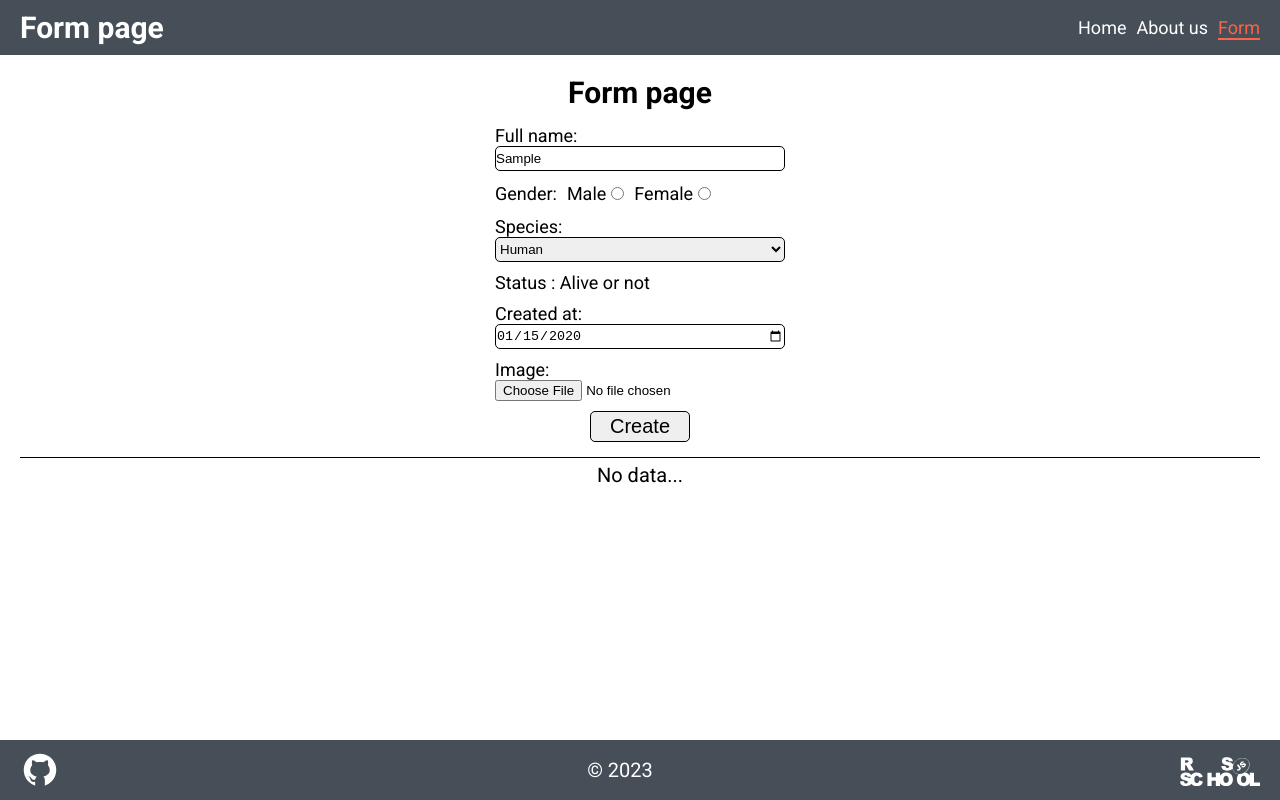
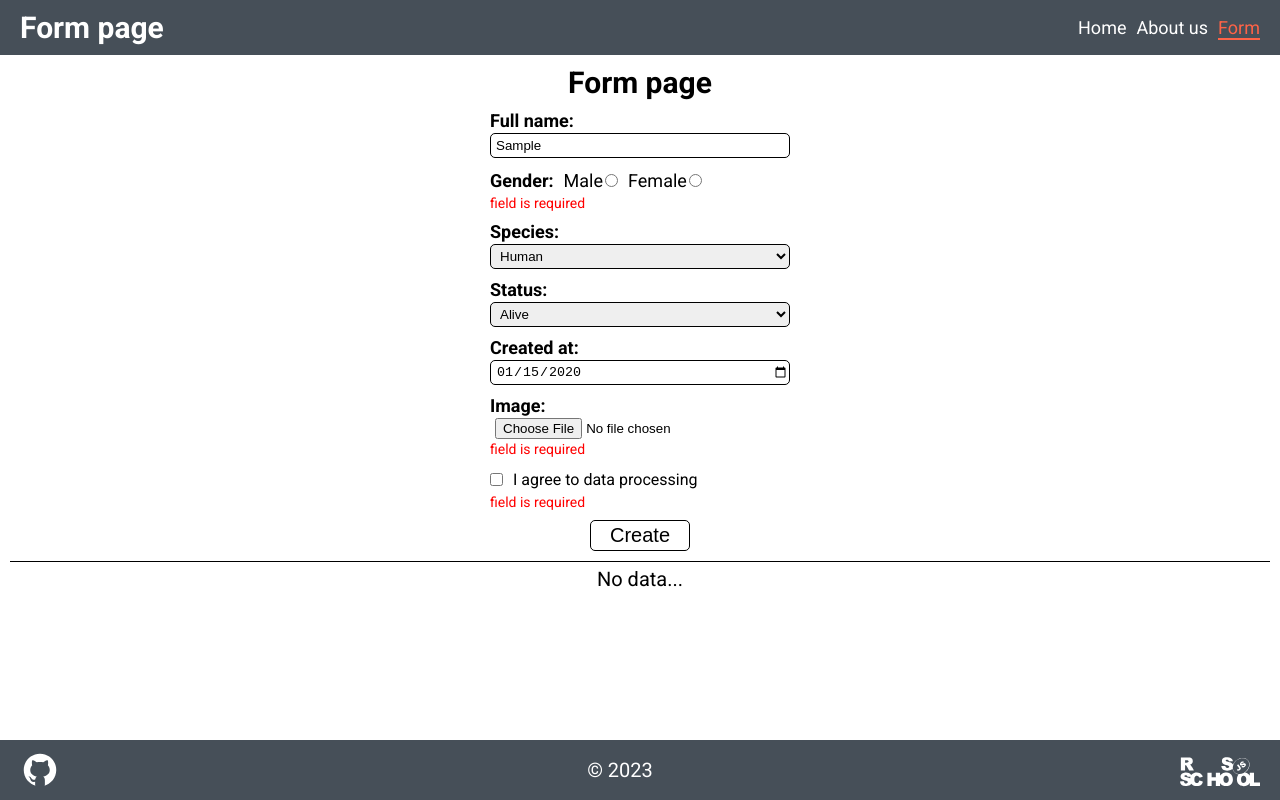
Before and after one commit to ViktorMinkov/rss-react, a React (Vite) app: page /forms in a window 1280 px wide. Both pictures are taken after typing "Sample", "2020-01-15" into the empty fields and a click on the button "Create". Built offline with nearby package versions, Linux system fonts and the light colour scheme.

Commit message:
feat: add validate to form inputs

```diff
--- a/src/components/Form/Form.scss
+++ b/src/components/Form/Form.scss
@@ -5,14 +5,16 @@
   font-size: 1.8rem;
   width: 300px;
   margin: 0 auto;
-  padding: 5px;
   &__input-wrapper {
     display: flex;
     flex-direction: column;
-    &-gender {
-      flex-direction: row;
-      gap: 10px;
-      align-items: center;
+    gap: 2px;
+  }
+  &__title {
+    font-weight: bold;
+    &-data {
+      font-size: 1.6rem;
+      text-align: center;
     }
   }
   &__input {
@@ -20,6 +22,7 @@
     border: 1px solid;
     border-radius: 5px;
     height: 25px;
+    padding-left: 5px;
     &-image {
       border: none;
       height: auto;
@@ -28,12 +31,13 @@
   }
   &__radio-wrapper {
     display: flex;
+    align-items: center;
     gap: 10px;
   }
-  &__radio {
+  &__radio-item {
     display: flex;
     align-items: center;
-    gap: 5px;
+    gap: 2px;
   }
   &__btn {
     width: 100px;
@@ -42,5 +46,24 @@
     border: 1px solid black;
     border-radius: 5px;
     padding: 3px;
+    background-color: transparent;
+    transition: background-color 0.3s ease-in, color 0.3s ease-in;
+    &:hover {
+      background-color: black;
+      color: white;
+    }
+  }
+  &__gender,
+  &__agreement {
+    display: flex;
+    align-items: center;
+    gap: 10px;
+    &-text {
+      font-size: 1.6rem;
+    }
+  }
+  &__error {
+    font-size: 1.4rem;
+    color: red;
   }
 }
--- a/src/components/Form/Form.tsx
+++ b/src/components/Form/Form.tsx
@@ -1,53 +1,266 @@
 import React from 'react';
 import './Form.scss';
 
-class Form extends React.Component {
+type FormProps = Record<string, never>;
+interface FormState {
+  name: { valid: boolean; focus: boolean };
+  gender: { valid: boolean; focus: boolean };
+  species: { valid: boolean; focus: boolean };
+  status: { valid: boolean; focus: boolean };
+  date: { valid: boolean; focus: boolean };
+  image: { valid: boolean; focus: boolean };
+  agreement: { valid: boolean; focus: boolean };
+  // inputNameValid: boolean;
+  // inputGenderValid: boolean;
+  // inputSpeciesValid: boolean;
+  // inputStatusValid: boolean;
+  // inputDateValid: boolean;
+  // inputImageValid: boolean;
+  // inputAgreementValid: boolean;
+}
+
+class Form extends React.Component<FormProps, FormState> {
+  inputNameRef: React.RefObject<HTMLInputElement>;
+  inputMaleRef: React.RefObject<HTMLInputElement>;
+  inputFemaleRef: React.RefObject<HTMLInputElement>;
+  inputSpeciesRef: React.RefObject<HTMLSelectElement>;
+  inputStatusRef: React.RefObject<HTMLSelectElement>;
+  inputDateRef: React.RefObject<HTMLInputElement>;
+  inputImageRef: React.RefObject<HTMLInputElement>;
+  inputAgreementRef: React.RefObject<HTMLInputElement>;
+
+  constructor(props: FormProps) {
+    super(props);
+    this.inputNameRef = React.createRef();
+    this.inputMaleRef = React.createRef();
+    this.inputFemaleRef = React.createRef();
+    this.inputSpeciesRef = React.createRef();
+    this.inputStatusRef = React.createRef();
+    this.inputDateRef = React.createRef();
+    this.inputImageRef = React.createRef();
+    this.inputAgreementRef = React.createRef();
+    this.state = {
+      name: { valid: false, focus: false },
+      gender: { valid: false, focus: false },
+      species: { valid: false, focus: false },
+      status: { valid: false, focus: false },
+      date: { valid: false, focus: false },
+      image: { valid: false, focus: false },
+      agreement: { valid: false, focus: false },
+      // inputNameValid: false,
+      // inputGenderValid: false,
+      // inputSpeciesValid: false,
+      // inputStatusValid: false,
+      // inputDateValid: false,
+      // inputImageValid: false,
+      // inputAgreementValid: false,
+    };
+  }
+
+  validateName = () => {
+    const nameRegexp = /^[A-Z]/;
+    if (this.inputNameRef && this.inputNameRef.current) {
+      const { value } = this.inputNameRef.current;
+      if (value.length > 0 && value.match(nameRegexp)) {
+        return { valid: true, focus: true };
+      } else {
+        return { valid: false, focus: true };
+      }
+    }
+    return { valid: false, focus: false };
+  };
+  validateGender = () => {
+    if (
+      this.inputMaleRef &&
+      this.inputMaleRef.current &&
+      this.inputFemaleRef &&
+      this.inputFemaleRef.current
+    ) {
+      const maleChecked = this.inputMaleRef.current.checked;
+      const femaleChecked = this.inputFemaleRef.current.checked;
+      if (maleChecked || femaleChecked) {
+        return { valid: true, focus: true };
+      } else {
+        return { valid: false, focus: true };
+      }
+    }
+    return { valid: false, focus: false };
+  };
+  validateSpecies = () => {
+    if (this.inputSpeciesRef && this.inputSpeciesRef.current) {
+      const { value } = this.inputSpeciesRef.current;
+      if (value.length) {
+        return { valid: true, focus: true };
+      } else {
+        return { valid: false, focus: true };
+      }
+    }
+    return { valid: false, focus: false };
+  };
+  validateStatus = () => {
+    if (this.inputStatusRef && this.inputStatusRef.current) {
+      const { value } = this.inputStatusRef.current;
+      if (value.length) {
+        return { valid: true, focus: true };
+      } else {
+        return { valid: false, focus: true };
+      }
+    }
+    return { valid: false, focus: false };
+  };
+  validateDate = () => {
+    if (this.inputDateRef && this.inputDateRef.current) {
+      const { value } = this.inputDateRef.current;
+      if (value.length > 0) {
+        return { valid: true, focus: true };
+      } else {
+        return { valid: false, focus: true };
+      }
+    }
+    return { valid: false, focus: false };
+  };
+  validateImage = () => {
+    if (this.inputImageRef && this.inputImageRef.current) {
+      if (this.inputImageRef.current.files && this.inputImageRef.current.files.length > 0) {
+        return { valid: true, focus: true };
+      } else {
+        return { valid: false, focus: true };
+      }
+    }
+    return { valid: false, focus: false };
+  };
+  validateAgreement = () => {
+    if (this.inputAgreementRef && this.inputAgreementRef.current) {
+      const { checked } = this.inputAgreementRef.current;
+      if (checked) {
+        return { valid: true, focus: true };
+      } else {
+        return { valid: false, focus: true };
+      }
+    }
+    return { valid: false, focus: false };
+  };
+  validateForm = () => {
+    const newState = {
+      name: this.validateName(),
+      gender: this.validateGender(),
+      species: this.validateSpecies(),
+      status: this.validateStatus(),
+      date: this.validateDate(),
+      image: this.validateImage(),
+      agreement: this.validateAgreement(),
+    };
+    return newState;
+  };
+
   sumbitForm = (event: React.FormEvent<HTMLFormElement>) => {
     event.preventDefault();
+    const newState = this.validateForm();
+    if (Object.values(newState).every(({ valid, focus }) => valid && focus)) {
+      console.log('create cards');
+    }
+    this.setState({ ...this.state, ...newState });
   };
 
   render() {
+    const {
+      name,
+      gender,
+      status,
+      species,
+      date,
+      image,
+      agreement,
+      // inputNameValid,
+      // inputGenderValid,
+      // inputSpeciesValid,
+      // inputStatusValid,
+      // inputDateValid,
+      // inputImageValid,
+      // inputAgreementValid,
+    } = this.state;
     return (
       <form className="form-page__form form" onSubmit={this.sumbitForm}>
         <div className="form__input-wrapper">
-          <label className="form__label" htmlFor="fullname">
-            Full name:
-          </label>
-          <input className="form__input" type="text" id="fullname" />
+          <div className="form__title">Full name:</div>
+          <input
+            className="form__input"
+            type="text"
+            ref={this.inputNameRef}
+            placeholder="Write fullname"
+          />
+          {!name.valid && name.focus && <div className="form__error">field is required</div>}
         </div>
-        <div className="form__input-wrapper form__input-wrapper-gender ">
-          Gender:
-          <div className="form__radio-wrapper">
-            <div className="form__radio">
-              <label className="form__label">Male</label>
-              <input className="form__input" type="radio" name="gender" value="male" />
-            </div>
-            <div className="form__radio">
-              <label className="form__label">Female</label>
-              <input className="form__input" type="radio" name="gender" value="female" />
+        <div className="form__input-wrapper">
+          <div className="form__gender">
+            <div className="form__title">Gender:</div>
+            <div className="form__radio-wrapper">
+              <div className="form__radio-item">
+                <div className="form__label">Male</div>
+                <input
+                  className="form__input"
+                  type="radio"
+                  name="gender"
+                  value="male"
+                  ref={this.inputMaleRef}
+                />
+              </div>
+              <div className="form__radio-item">
+                <div className="form__label">Female</div>
+                <input
+                  className="form__input"
+                  type="radio"
+                  name="gender"
+                  value="female"
+                  ref={this.inputFemaleRef}
+                />
+              </div>
             </div>
           </div>
+          {!gender.valid && gender.focus && <div className="form__error">field is required</div>}
         </div>
         <div className="form__input-wrapper">
-          <label htmlFor="species">Species:</label>
-          <select className="form__input" name="species" id="species">
+          <div className="form__title">Species:</div>
+          <select className="form__input" name="species" id="species" ref={this.inputSpeciesRef}>
             <option value="human">Human</option>
             <option value="alien">Alien</option>
             <option value="robot">Robot</option>
           </select>
-        </div>
-        <div className="form__input-wrapper">Status : Alive or not</div>
-        <div className="form__input-wrapper">
-          <label className="form__label" htmlFor="date">
-            Created at:
-          </label>
-          <input className="form__input" type="date" id="date" />
+          {!species.valid && species.focus && <div className="form__error">field is required</div>}
         </div>
         <div className="form__input-wrapper">
-          <label className="form__label" htmlFor="date">
-            Image:
-          </label>
-          <input className="form__input form__input-image" type="file" id="file" accept="image/*" />
+          <div className="form__title">Status:</div>
+          <select className="form__input" name="status" id="status" ref={this.inputStatusRef}>
+            <option value="alive">Alive</option>
+            <option value="dead">Dead</option>
+          </select>
+          {!status.valid && status.focus && <div className="form__error">field is required</div>}
+        </div>
+        <div className="form__input-wrapper">
+          <div className="form__title">Created at:</div>
+          <input className="form__input" type="date" id="date" ref={this.inputDateRef} />
+          {!date.valid && date.focus && <div className="form__error">field is required</div>}
+        </div>
+        <div className="form__input-wrapper">
+          <div className="form__title">Image:</div>
+          <input
+            className="form__input form__input-image"
+            type="file"
+            id="file"
+            accept="image/*"
+            ref={this.inputImageRef}
+          />
+          {!image.valid && image.focus && <div className="form__error">field is required</div>}
+        </div>
+        <div className="form__input-wrapper">
+          <div className="form__agreement">
+            <input className="form__input" type="checkbox" ref={this.inputAgreementRef} />
+            <div className="form__agreement-text">I agree to data processing</div>
+          </div>
+
+          {!agreement.valid && agreement.focus && (
+            <div className="form__error">field is required</div>
+          )}
         </div>
         <button className="form__btn" type="submit">
           Create
--- a/src/pages/FormPage/FormPage.scss
+++ b/src/pages/FormPage/FormPage.scss
@@ -2,7 +2,7 @@
   display: flex;
   flex-direction: column;
   gap: 10px;
-  padding: 20px;
+  padding: 10px;
   &__title {
     font-size: 3rem;
     text-align: center;
```
Also changed, not shown: tsconfig.json (+8 -5 lines), 1 other file (tests, documents, lock files or other folders).
